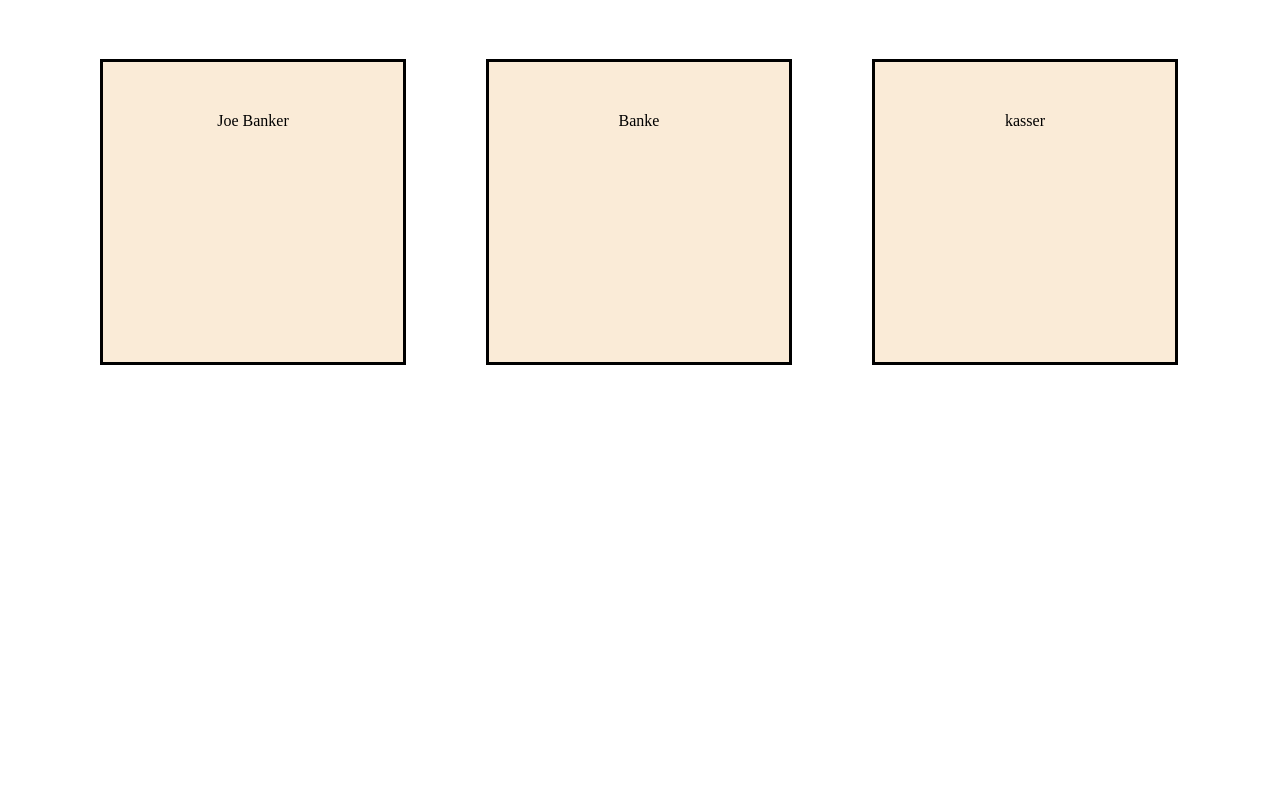
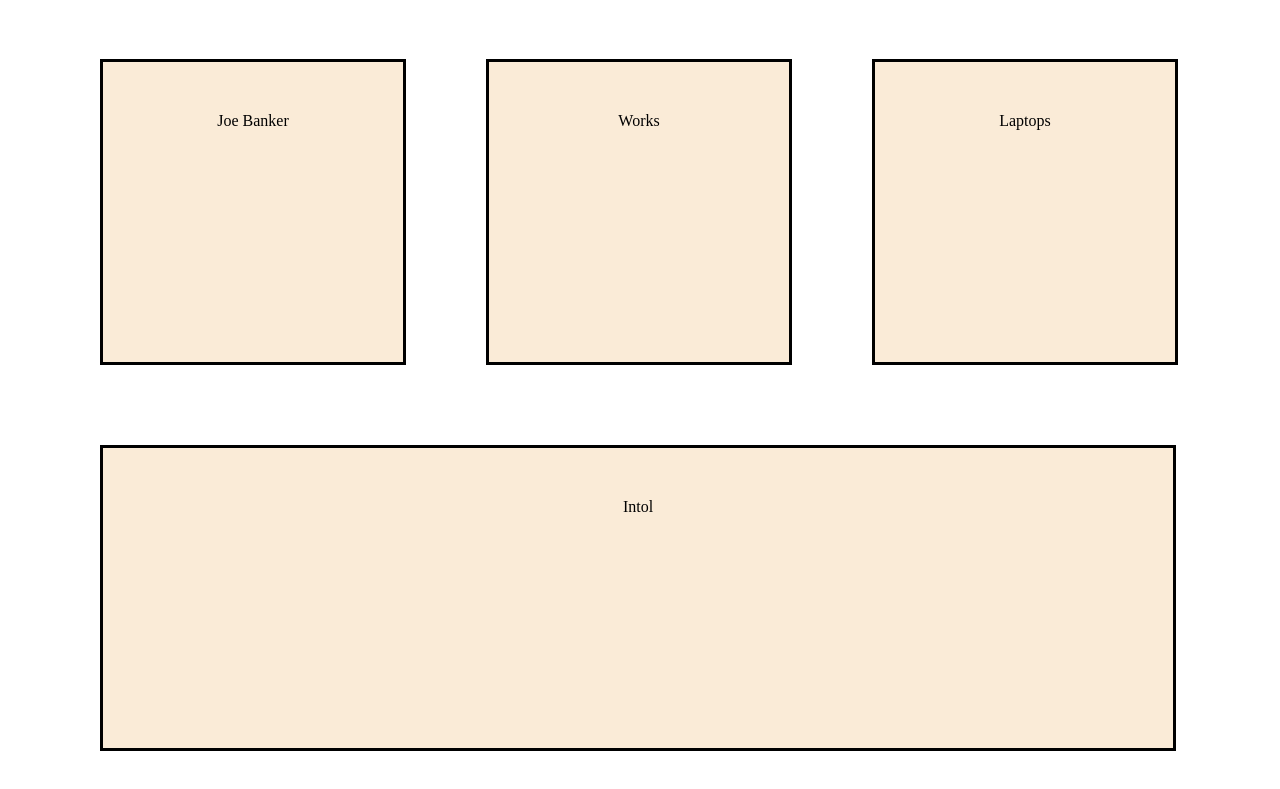
Before and after one commit to JonasAmiri/komputer-store, a plain HTML site: page index.html in a window 1280 px wide. Shown: the part 61-850 px from the top of the page. Drawn offline with Linux system fonts and the light colour scheme.

Commit message:
last box done

```diff
--- a/index.html
+++ b/index.html
@@ -16,12 +16,21 @@
             margin: 40px;
             text-align: center;
             float:left;
+
         }
+
+
 
         #wrapper{
             width: 1160px;
             height: 800px;
             margin:auto;
+
+
+        }
+        #choosedThisLaptop{
+            width: 970px;
+            height: 200px;
         }
 
     </style>
@@ -36,12 +45,17 @@
     </div>
 
     <div class="container" id="work">
-        Banke
+        Works
     </div>
 
     <div class="container">
-        kasser
+        Laptops
     </div>
+
+    <div class="container" id="choosedThisLaptop" >
+        Intol
+    </div>
+
 </div>
 
 </body>
```
